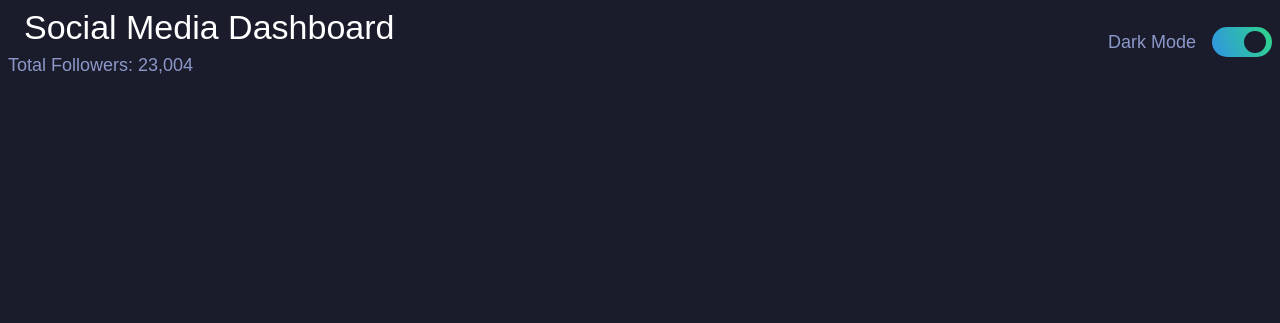
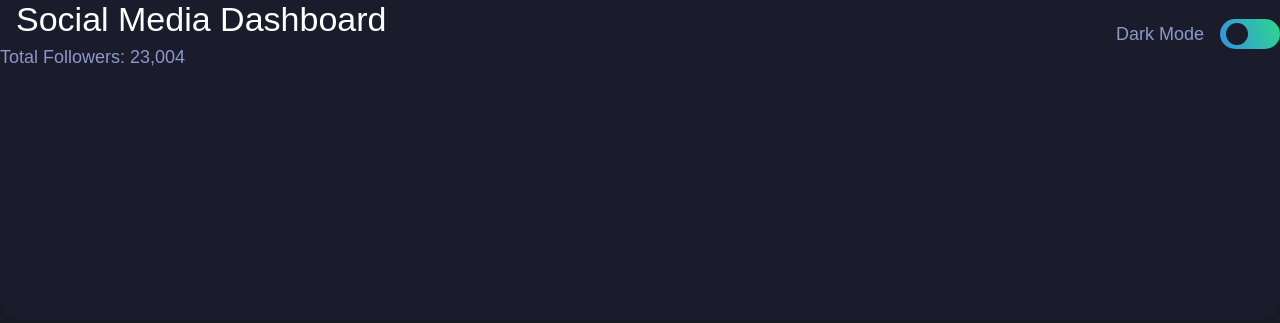
Before and after one commit to tomaszeq75/Social-Media-Challenge, a plain HTML site: page index.html in a window 1280 px wide. Drawn offline with Linux system fonts and the light colour scheme.

Commit message:
background-bar added

```diff
--- a/index.html
+++ b/index.html
@@ -10,6 +10,7 @@
 </head>
 
 <body>
+    <div class="background-bar"></div>
     <div class="header">
         <div class="header-left">
             <div class="title">Social Media Dashboard</div>
@@ -18,7 +19,7 @@
         <div class="header-right">
             <span class="label grey">Dark Mode</span>
             <label class="switch">
-                <input type="checkbox" checked>
+                <input type="checkbox" unchecked>
                 <span class="slider round"></span>
             </label>
         </div>
--- a/style.css
+++ b/style.css
@@ -6,7 +6,22 @@ bottom: #171924
 html {
     /* font-family: 'Roboto', sans-serif; */
     font-family: Arial, Helvetica, sans-serif;
+    background-color: #171924;
+}
+
+body {
+    margin: 0;
+}
+
+.background-bar {
+    width: 100%;
+    height: 320px;
+    top: 0;
+    left: 0;
     background-color: #1a1c2b;
+    border-radius: 0 0 20px 20px;
+    position: fixed;
+    z-index: -1;
 }
 
 .main-card {
@@ -121,6 +136,7 @@ html {
     color: #01b789;
 }
 
+ /* header ---------- */
 .header {
     display: flex;
     align-items: center;
```
